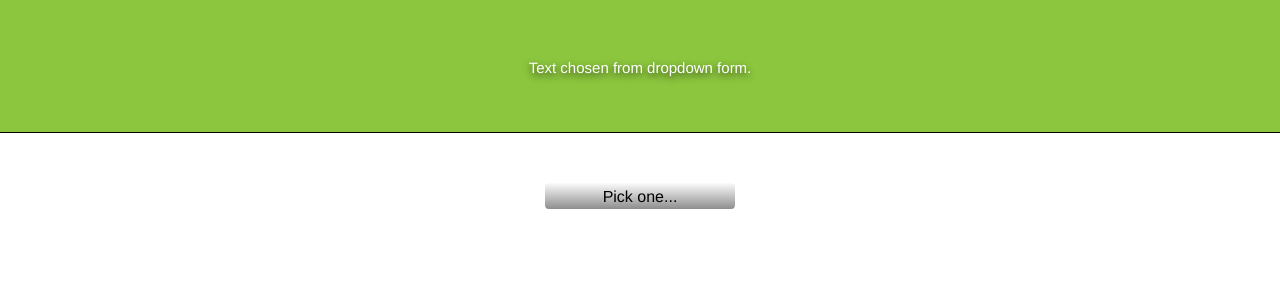
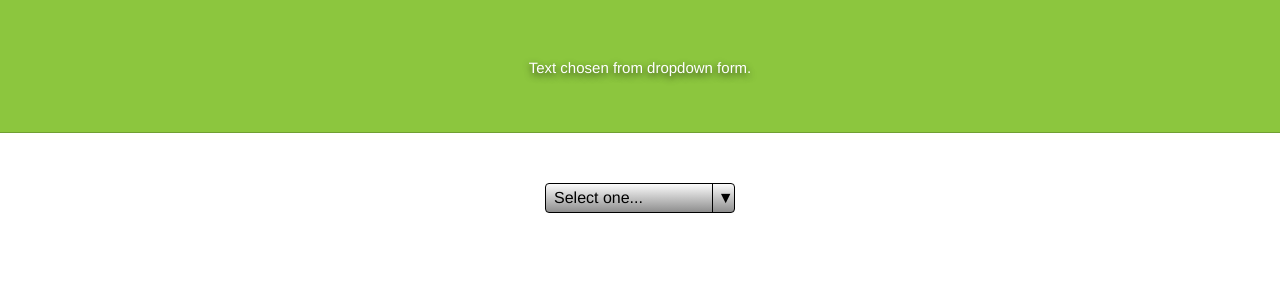
Before and after one commit to erikmoldovan/moldyworks_lab, a PHP site: page / in a window 1280 px wide. Shown: the top 300 px of the page. Run offline with PHP 8.4, Linux system fonts and the light colour scheme; some libraries are stand-ins or nearby versions.

Commit message:
Brought the styling closer to what was expected. As an exercise on learning backbone, I think this is complete.

```diff
--- a/backbone/index.html
+++ b/backbone/index.html
@@ -7,6 +7,7 @@
   <script src="dropdown.js"></script>
   <link rel="stylesheet" href="style.css"/>
   <title>Erik Moldovan's Dropdown</title>
+  <meta http-equiv="Content-Type" content="text/html;charset=UTF-8">
 </head>
 <body>
   <div id="mainApp">
@@ -15,7 +16,12 @@
     </div>
 
     <div class="selectContainer">
-      <div id="currentOption">Pick one...</div>
+      <div id="currentOptCon">
+        <div id="currentOption">Select one...</div>
+        <div id="caret">
+          <div>▼</div>
+        </div>
+      </div>
       <ul id="selectList">
 
       </ul>
--- a/backbone/style.css
+++ b/backbone/style.css
@@ -8,7 +8,7 @@ body {
   text-align: center;
   background-color: #8CC63E;
   height: 132px;
-  border-bottom: 1px solid #000000;
+  border-bottom: 1px solid rgba(0,0,0,0.2);
   width: 100%;
   color: #ffffff;
   text-shadow: 0px 3px 7px rgba(0,0,0,0.7);
@@ -22,10 +22,46 @@ body {
 .selectContainer {
   margin: 0 auto;
   width: 190px !important;
-  height: 26px;
   display: block;
   margin-top: 50px;
   border-radius: 4px;
+}
+
+#selectList {
+  border-radius: 4px;
+  position: relative;
+  top: 8px;
+  padding: 6px 0px;
+  font-size: 12px;
+  display: none;
+  list-style: none;
+  color: #ffffff;
+  background: rgb(142, 142, 142);
+  -webkit-margin-before: 0;
+  -webkit-margin-after: 0;
+  -webkit-padding-start: 0;
+}
+
+#selectList:before {
+  content: '▲';
+  position: relative;
+  bottom: 16px;
+  right: 5px;
+  float: right;
+  color: rgb(142, 142, 142);
+}
+
+#selectList li {
+  padding: 4px 10px;
+}
+
+#selectList li:hover {
+  background: rgb(125, 125, 125);
+}
+
+#currentOptCon {
+  border-radius: 4px;
+  border: 1px solid rgba(0,0,0,1);
   background: -webkit-gradient(linear, left top, left bottom, color-stop(0%,#fbfbfb), color-stop(100%,#8e8e8e));  Chrome,Safari4+
   background: -webkit-linear-gradient(top, #fbfbfb 0%,#8e8e8e 100%);  Chrome10+,Safari5.1+
   background: -moz-linear-gradient(top, #fbfbfb 0%, #8e8e8e 100%);  FF3.6+
@@ -35,21 +71,21 @@ body {
   filter: progid:DXImageTransform.Microsoft.gradient( startColorstr='#fbfbfb', endColorstr='#8e8e8e',GradientType=0 );  IE6-9
 }
 
-#selectList {
-  font-size: 12px;
-  display: none;
-  list-style: none;
-  -webkit-margin-before: 0;
-  -webkit-margin-after: 0;
-  -webkit-padding-start: 0;
-}
-
-#selectList li {
-  background: grey;
+#currentOptCon div {
+  display: inline-block;
 }
 
 #currentOption {
-  text-align: center;
-  height: 100%;
-  padding-top: 5px;
+  width: 80%;
+  padding: 4px 8px;
+  line-height: 20px;
+  border-right: 1px solid rgba(0,0,0,1);
 }
+
+#caret {
+
+}
+
+#caret:hover {
+
+}
```
